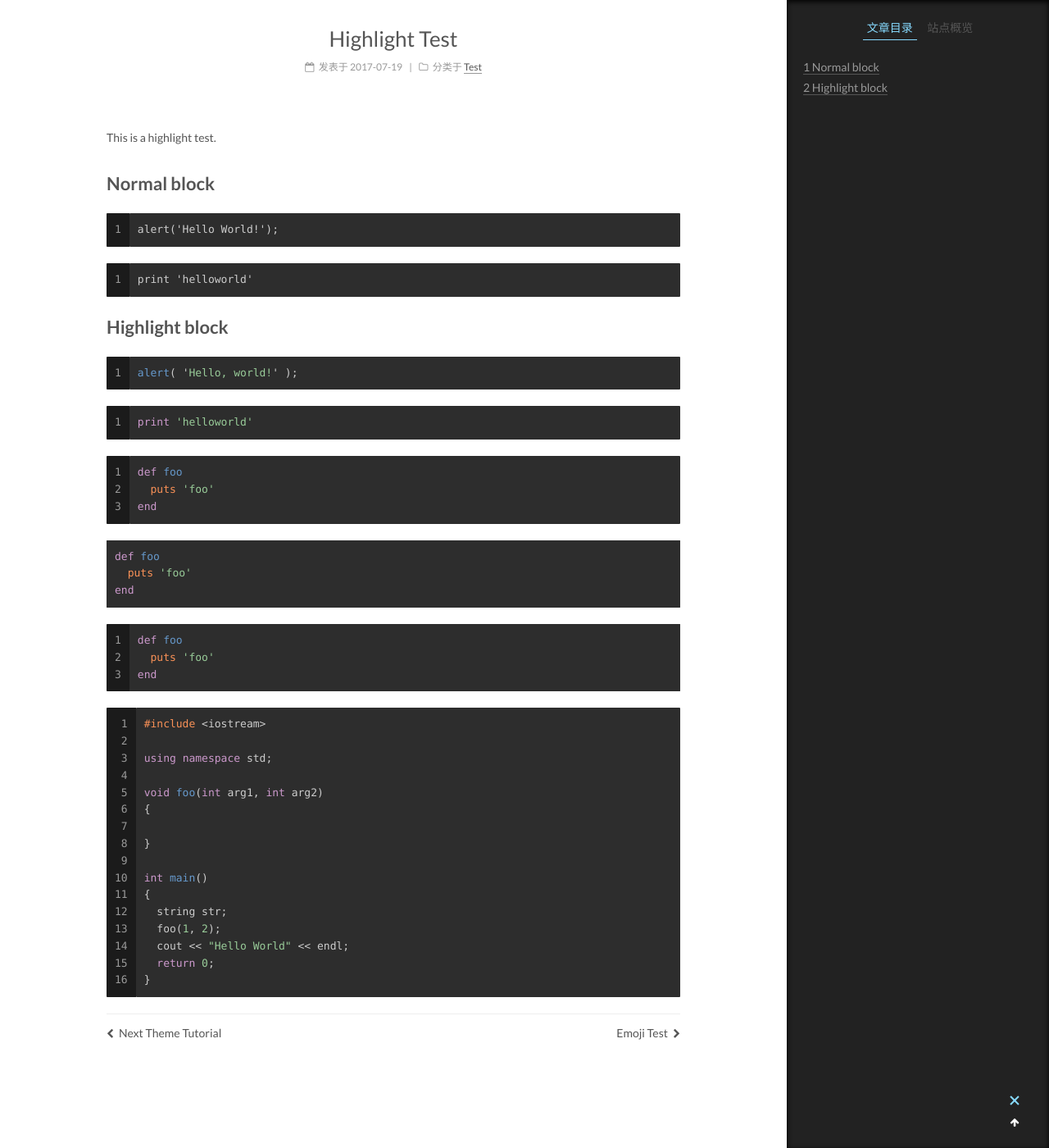
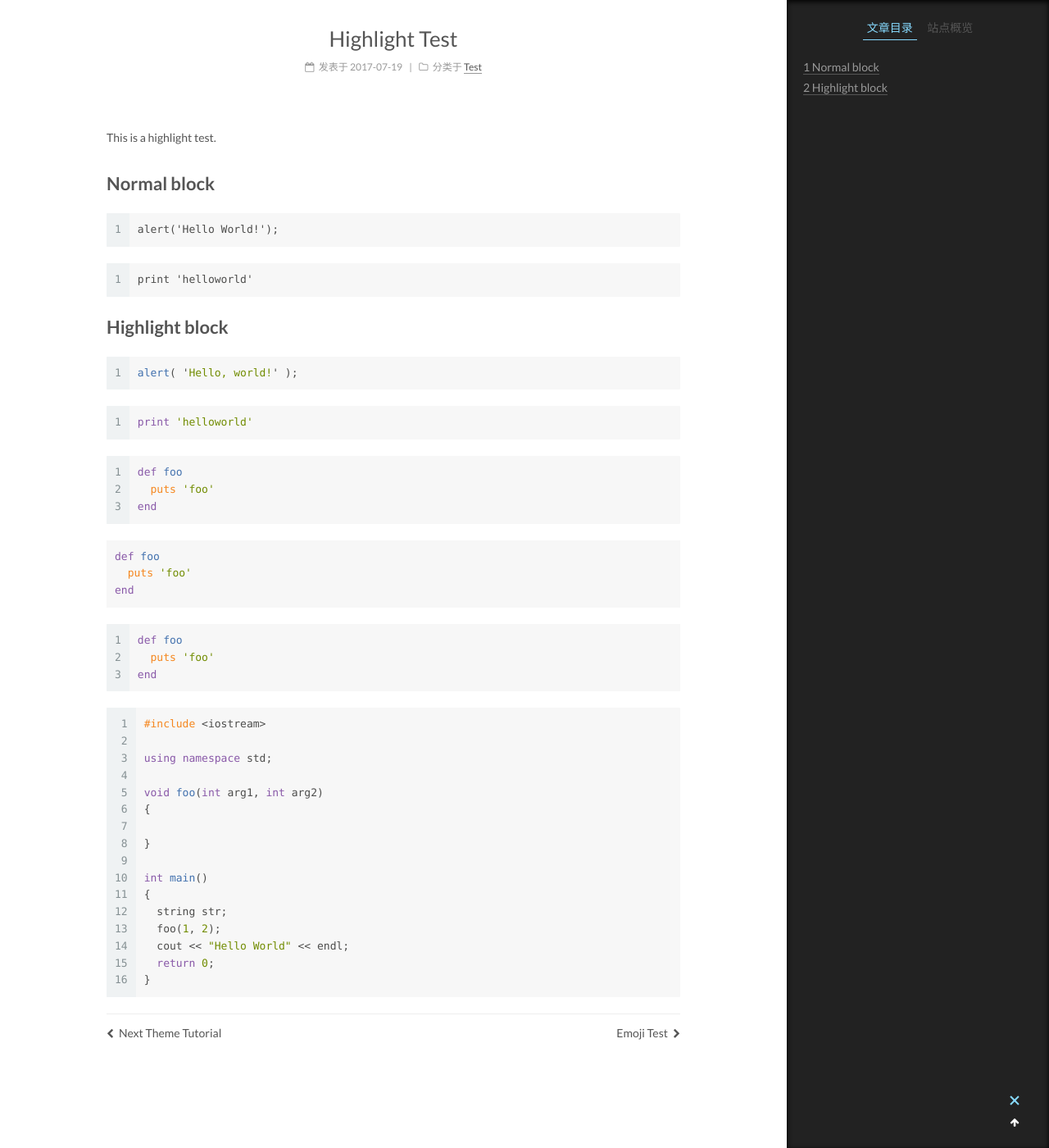
Before and after one commit to Up-wind/Upw1nd.github.io, a Jekyll site: the page built from _posts/2017-07-19-highlight-test.md, in a window 1280 px wide and 1400 px high, scrolled down 313 px. Shown: the whole window at 82% size. Built offline with Jekyll 4.4.1, drawn with Linux system fonts in a browser that asks for light colours.

Commit message:
Update _config.yml

```diff
--- a/_config.yml
+++ b/_config.yml
@@ -354,7 +354,7 @@ custom_logo:
 # Available value:
 #    normal | night | night eighties | night blue | night bright
 # https://github.com/chriskempson/tomorrow-theme
-highlight_theme: night eighties
+highlight_theme: normal
 
 
 # ---------------------------------------------------------------
```
